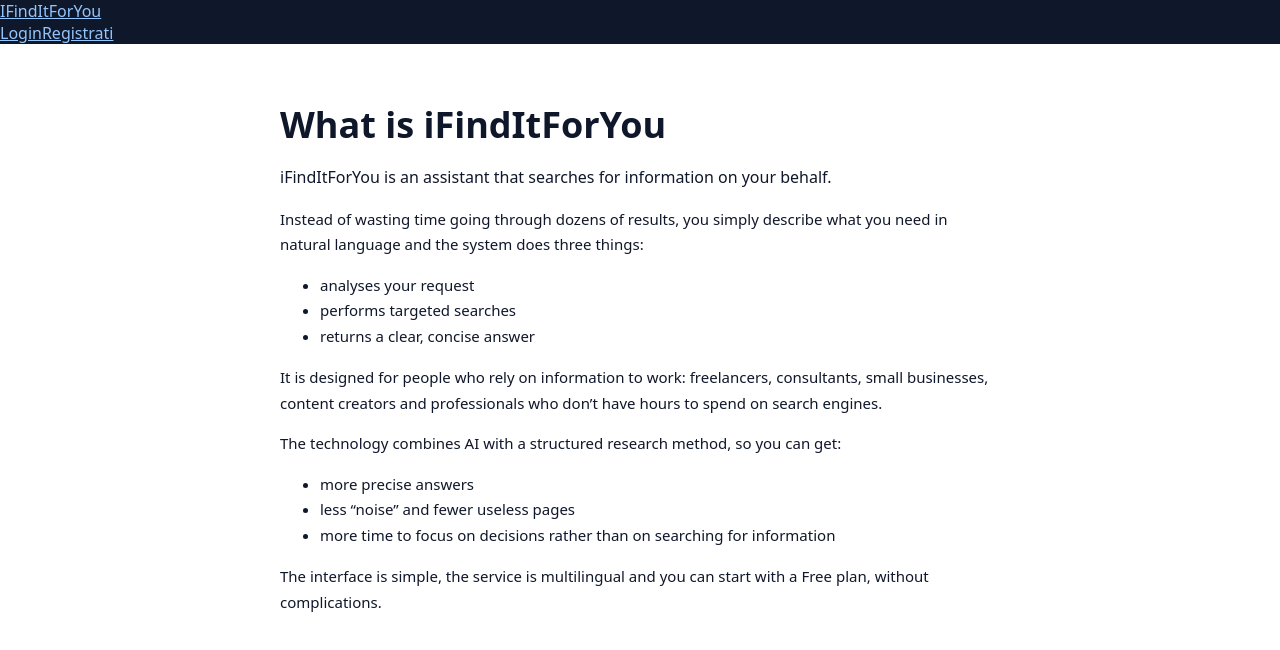
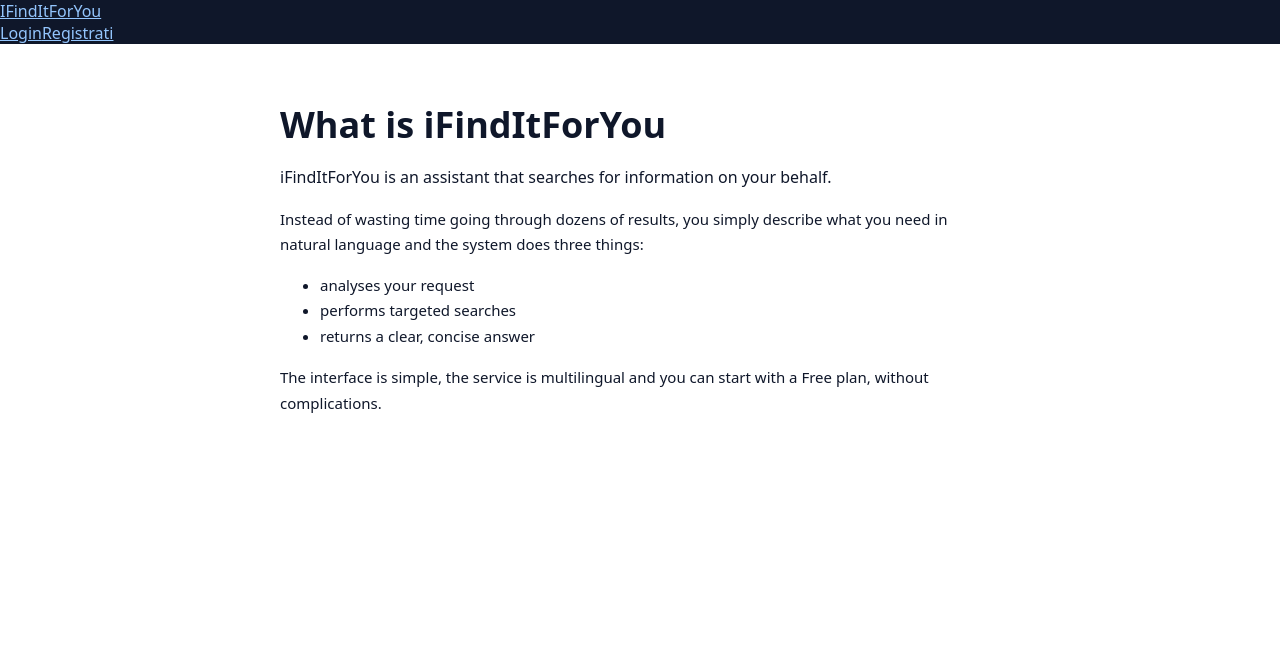
Before and after one commit to mregaz/ifinditforyou-new, a Next.js app: page /en/about in a window 1280 px wide. Shown: the top 650 px of the page. Built offline with nearby package versions, Linux system fonts and the light colour scheme; no server answers.

Commit message:
Update page.tsx

```diff
--- a/app/en/about/page.tsx
+++ b/app/en/about/page.tsx
@@ -1,4 +1,3 @@
-// app/en/about/page.tsx
 import type { Metadata } from "next";
 
 export const metadata: Metadata = {
@@ -50,26 +49,6 @@ export default function AboutPageEn() {
           <li>returns a clear, concise answer</li>
         </ul>
 
-        <p style={{ fontSize: 15, lineHeight: 1.7, marginBottom: 12 }}>
-          It is designed for people who rely on information to work: freelancers,
-          consultants, small businesses, content creators and professionals who
-          don’t have hours to spend on search engines.
-        </p>
-
-        <p style={{ fontSize: 15, lineHeight: 1.7, marginBottom: 12 }}>
-          The technology combines AI with a structured research method, so you
-          can get:
-        </p>
-
-        <ul style={{ fontSize: 15, lineHeight: 1.7, marginBottom: 16 }}>
-          <li>more precise answers</li>
-          <li>less “noise” and fewer useless pages</li>
-          <li>
-            more time to focus on decisions rather than on searching for
-            information
-          </li>
-        </ul>
-
         <p style={{ fontSize: 15, lineHeight: 1.7 }}>
           The interface is simple, the service is multilingual and you can start
           with a Free plan, without complications.
```
